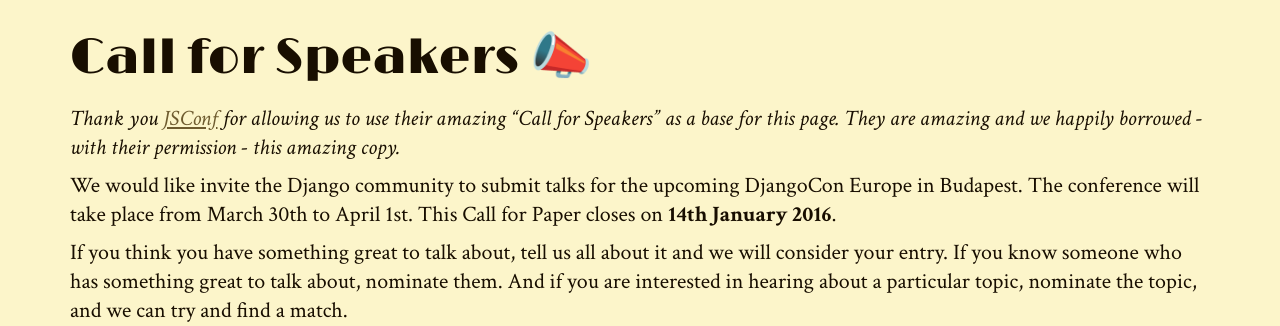
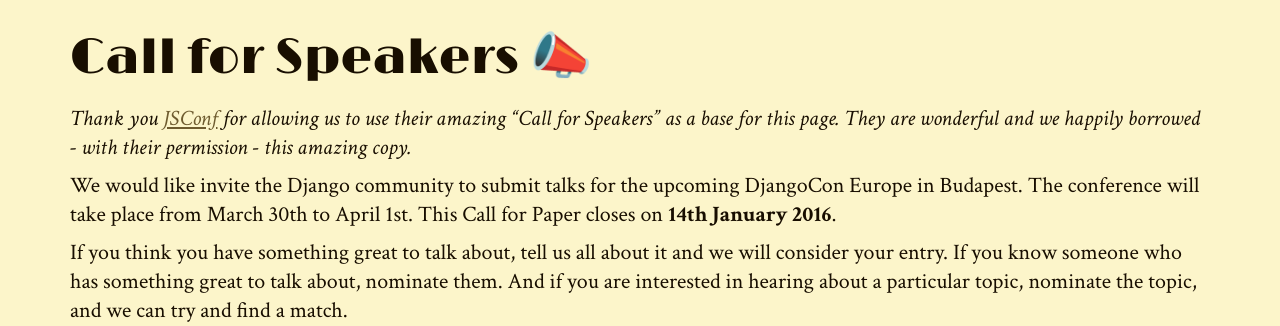
Before and after one commit to djangocon/2016.djangocon.eu, a Django app: page /cfp/ in a window 1280 px wide. Shown: the part 410-736 px from the top of the page. Run offline with Django 3.2, Linux system fonts and the light colour scheme; some libraries are stand-ins or nearby versions.

Commit message:
Toned down the amazing

```diff
--- a/templates/cfp/landing.html
+++ b/templates/cfp/landing.html
@@ -5,7 +5,7 @@
 <section class="container">
     <h1>Call for Speakers 📣</h1>
 
-    <p><em>Thank you <a href="http://jsconf.eu">JSConf</a> for allowing us to use their amazing “Call for Speakers” as a base for this page. They are amazing and we happily borrowed - with their permission - this amazing copy.</em></p>
+    <p><em>Thank you <a href="http://jsconf.eu">JSConf</a> for allowing us to use their amazing “Call for Speakers” as a base for this page. They are wonderful and we happily borrowed - with their permission - this amazing copy.</em></p>
 
     <p>We would like invite the Django community to submit talks for the upcoming DjangoCon Europe in Budapest. The conference will take place from March 30th to April 1st. This Call for Paper closes on <strong>14th January 2016</strong>.</p>
 
```
